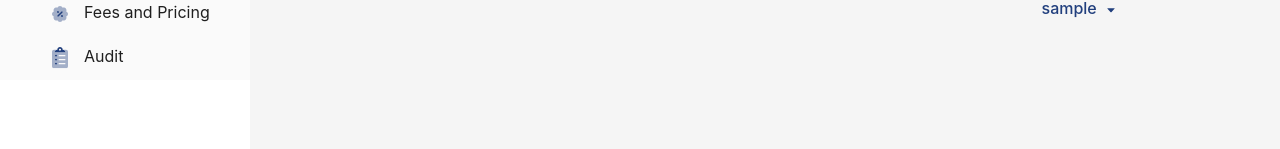
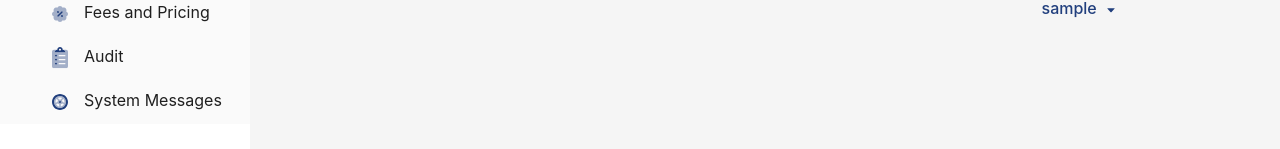
Before and after one commit to AustinRexi/lendsqr-fe-test, a React (Create React App) app: page /settings in a window 1280 px wide. Shown: the part 355-504 px from the top of the page. Built offline with nearby package versions, Linux system fonts and the light colour scheme; sample sign-in values are in the browser's storage.

Commit message:
adjust some components

```diff
--- a/src/router/settings.tsx
+++ b/src/router/settings.tsx
@@ -3,6 +3,7 @@ import { EmptyPage } from "../pages/EmptyPage";
 import preferenceicon from "../assets/icons/preferenceicon.svg";
 import feesandpricingicon from "../assets/icons/feesandpricingicon.svg";
 import auditicon from "../assets/icons/auditicon.svg";
+import systemmessageicon from "../assets/icons/systemmessageicon.svg";
 export const settingsRoute = {
   path: "/settings",
   meta: {
@@ -39,5 +40,14 @@ export const settingsRoute = {
         label: "Audit",
       },
     },
+    {
+      path: "null",
+      element: <EmptyPage />,
+      meta: {
+        isMenu: true,
+        icon: systemmessageicon,
+        label: "System Messages",
+      },
+    },
   ],
 };
```
Also changed, not shown: src/assets/icons/logouticon.svg (added), src/assets/icons/systemmessageicon.svg (added).
